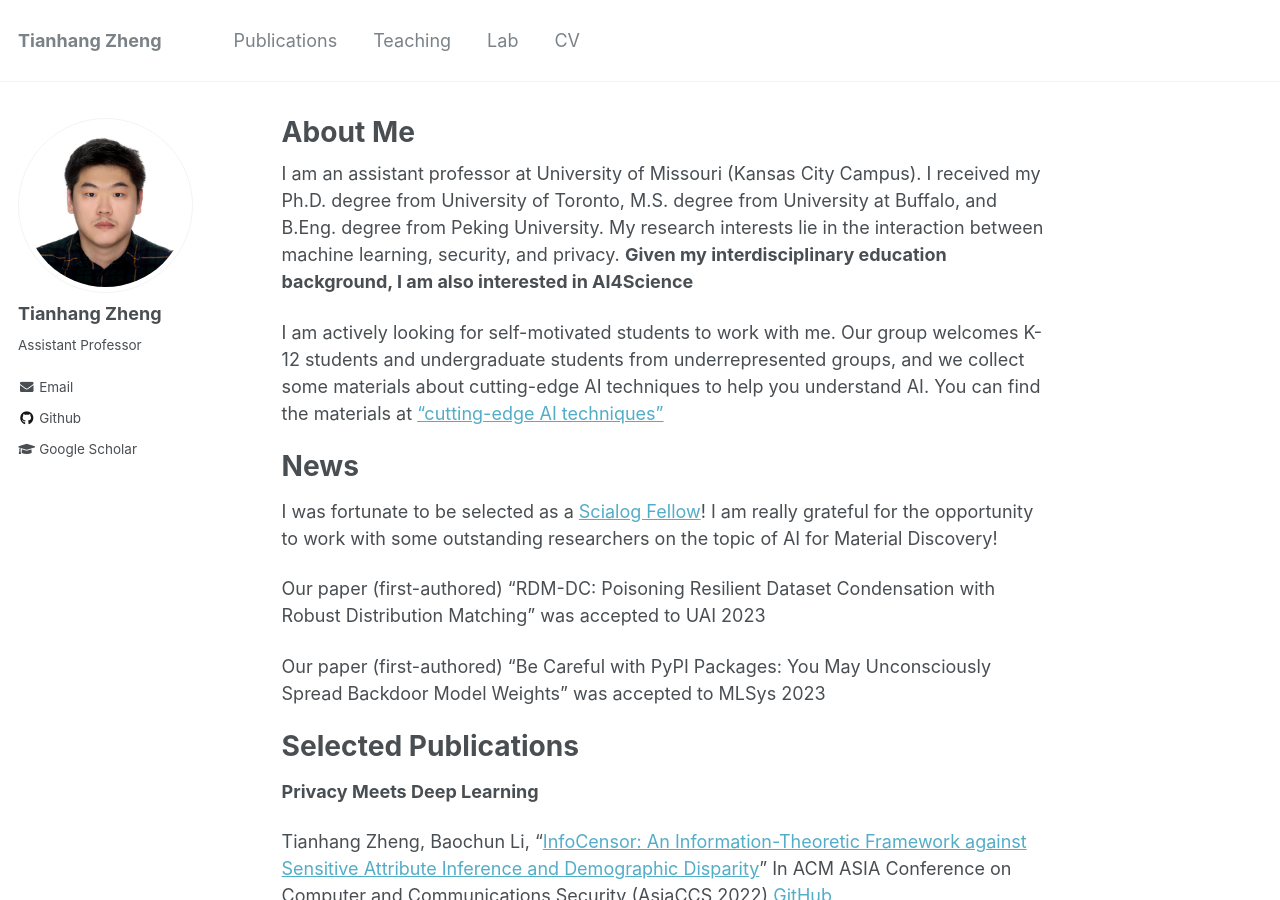
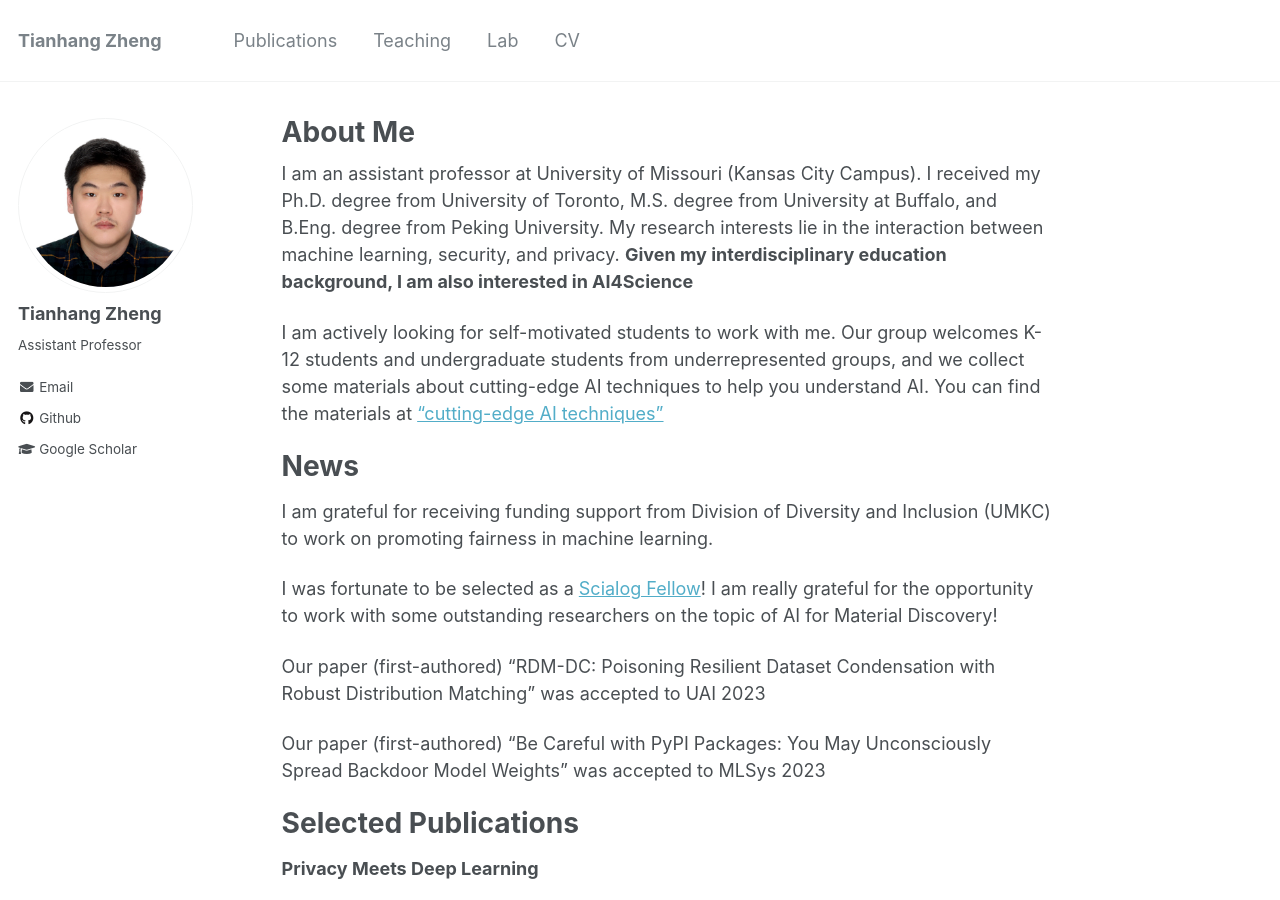
Before and after one commit to tianzheng4/tianzheng4.github.io, a Jekyll site: the page built from _pages/about.md, in a window 1280 px wide and 900 px high. Built offline with Jekyll 4.4.1, drawn with Linux system fonts in a browser that asks for light colours.

Commit message:
Update about.md

```diff
--- a/_pages/about.md
+++ b/_pages/about.md
@@ -15,6 +15,8 @@ I am actively looking for self-motivated students to work with me. Our group wel
 
 News
 ======
+I am grateful for receiving funding support from Division of Diversity and Inclusion (UMKC) to work on promoting fairness in machine learning.
+
 I was fortunate to be selected as a [Scialog Fellow](https://rescorp.org/scialog/aut-fellows-and-facilitators)! I am really grateful for the opportunity to work with some outstanding researchers on the topic of AI for Material Discovery!
 
 Our paper (first-authored) "RDM-DC: Poisoning Resilient Dataset Condensation with Robust Distribution Matching" was accepted to UAI 2023
```
